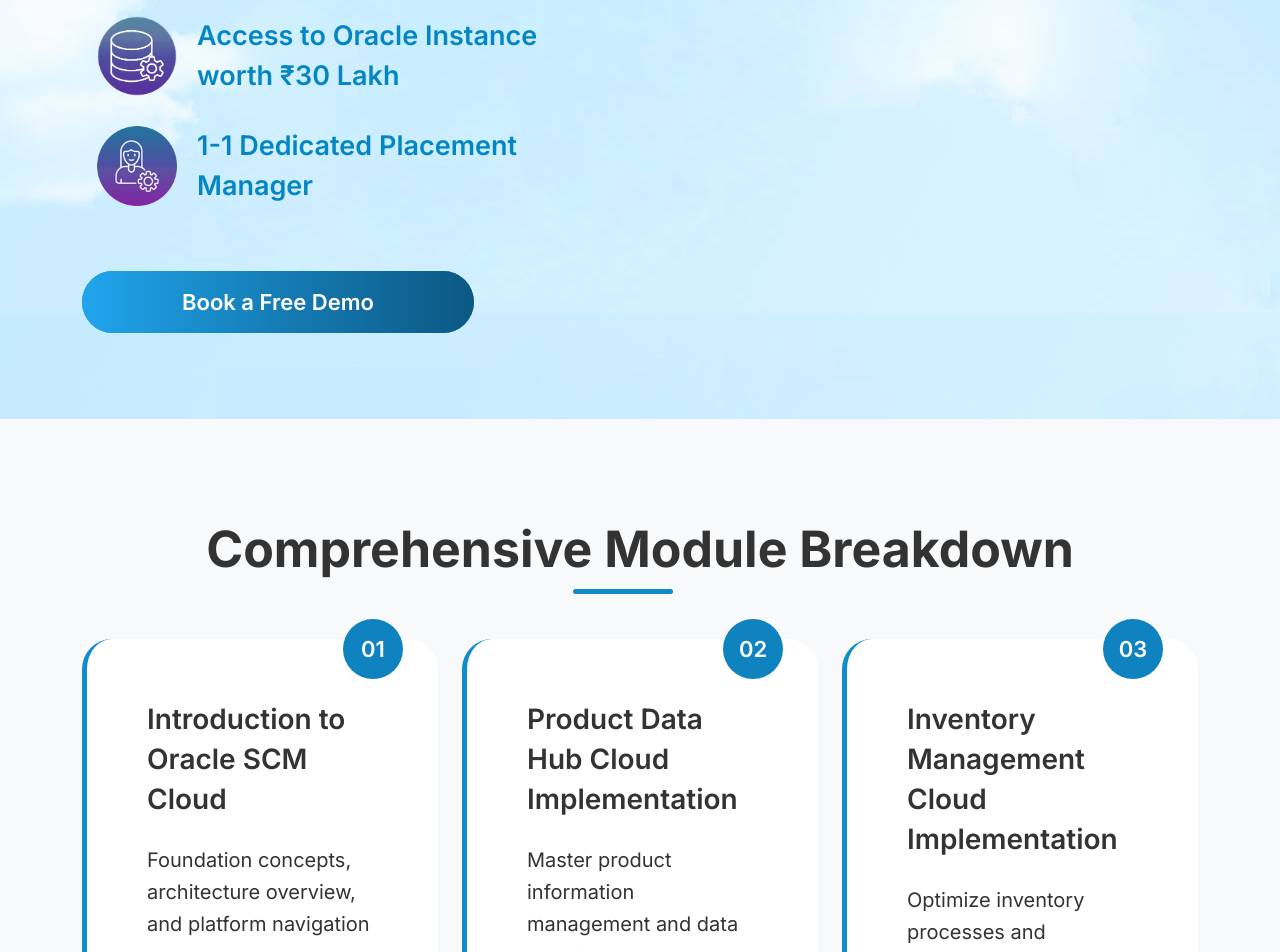
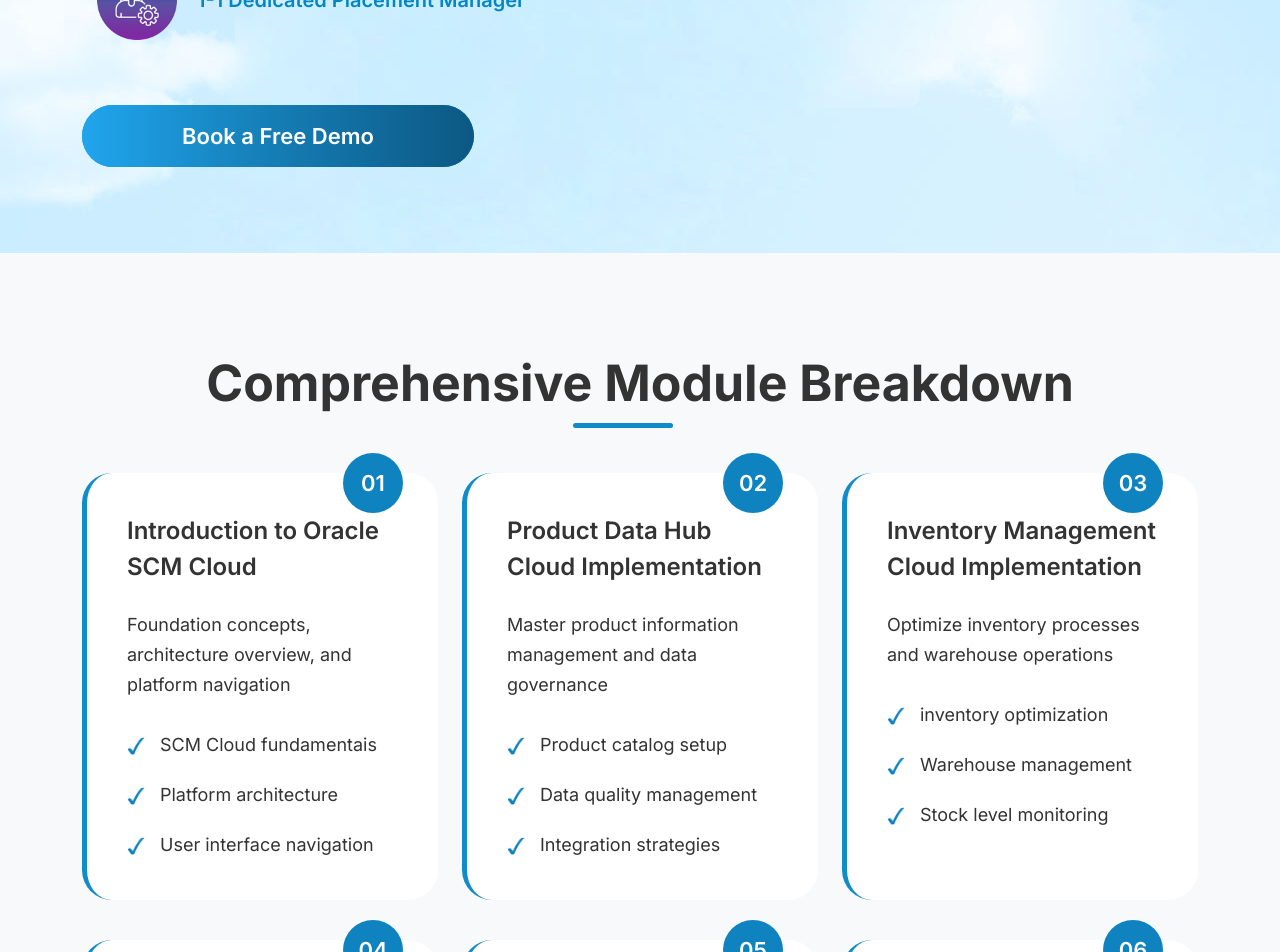
Before and after one commit to deepakpandianr/cloudshine-static, a Next.js app: page / in a window 1280 px wide. Shown: the part 740-1692 px from the top of the page. Built offline with nearby package versions, Linux system fonts and the light colour scheme.

Commit message:
Adjust footer padding and update module styles

```diff
--- a/app/globals.css
+++ b/app/globals.css
@@ -457,7 +457,7 @@
 
 footer {
     background: #333333;
-    padding: 48px;
+    padding: 40px;
 }
 footer p {
     font-size: 20px;
@@ -490,6 +490,16 @@
 .video-content div {
     width: 100% !important;
 }
+section.modules-section .head-content h2 {
+        font-size: 40px;
+}
+section.modules-section .head-content h2:before, section.mentor-section .head-content h2:before, section.testimonial-section .head-content h2:before, section.faq-section .head-content h2:before {
+        left: 35%;
+}
+.module-box-content {
+    background: #fff;
+    padding: 40px;
+}
 }
 
 @media only screen and (max-width:991.99px) {
@@ -502,4 +512,72 @@
     .header-btn {
     display: none;
 }
+.mentor-content {
+    padding-left: 0;
 }
+.mentor-content h3 {
+    font-size: 36px;
+    line-height: 50px;
+    margin-bottom: 15px;
+}
+}
+
+@media only screen and (min-width:1200px) and (max-width:1399.99px) {
+    .banner h1 {
+    font-size: 48px;
+    line-height: 58px;
+}
+.banner-content p {
+    font-size: 20px;
+    line-height: 34px;
+    color: #000;
+}
+.banner-content .icon-box-content p {
+        font-size: 20px;
+}
+.module-box-content {
+    padding: 40px;
+}
+h4.module-h4 {
+    font-size: 24px;
+    line-height: 36px;
+}
+p.module-p {
+    font-size: 18px;
+    line-height: 30px;
+}
+.module-inner-content li {
+    font-size: 18px;
+    line-height: 30px;
+}
+}
+
+@media only screen and (min-width:1400px) and (max-width:1599.99px) {
+    .banner h1 {
+            font-size: 55px;
+        line-height: 70px;
+}
+.banner-content p {
+            font-size: 23px;
+        line-height: 37px;
+    color: #000;
+}
+.banner-content .icon-box-content p {
+                font-size: 25px;
+}
+.module-box-content {
+    padding: 40px;
+}
+h4.module-h4 {
+            font-size: 26px;
+        line-height: 40px;
+}
+p.module-p {
+    font-size: 18px;
+    line-height: 30px;
+}
+.module-inner-content li {
+    font-size: 18px;
+    line-height: 30px;
+}
+}
```
